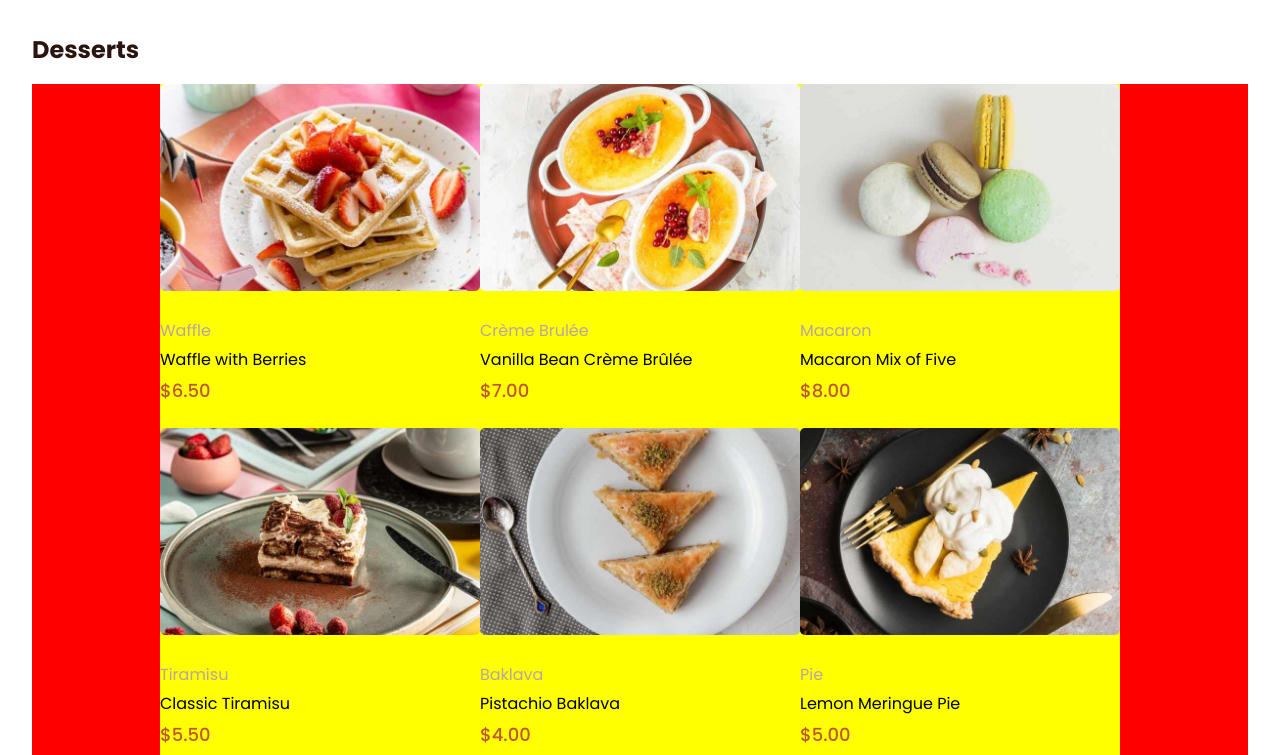
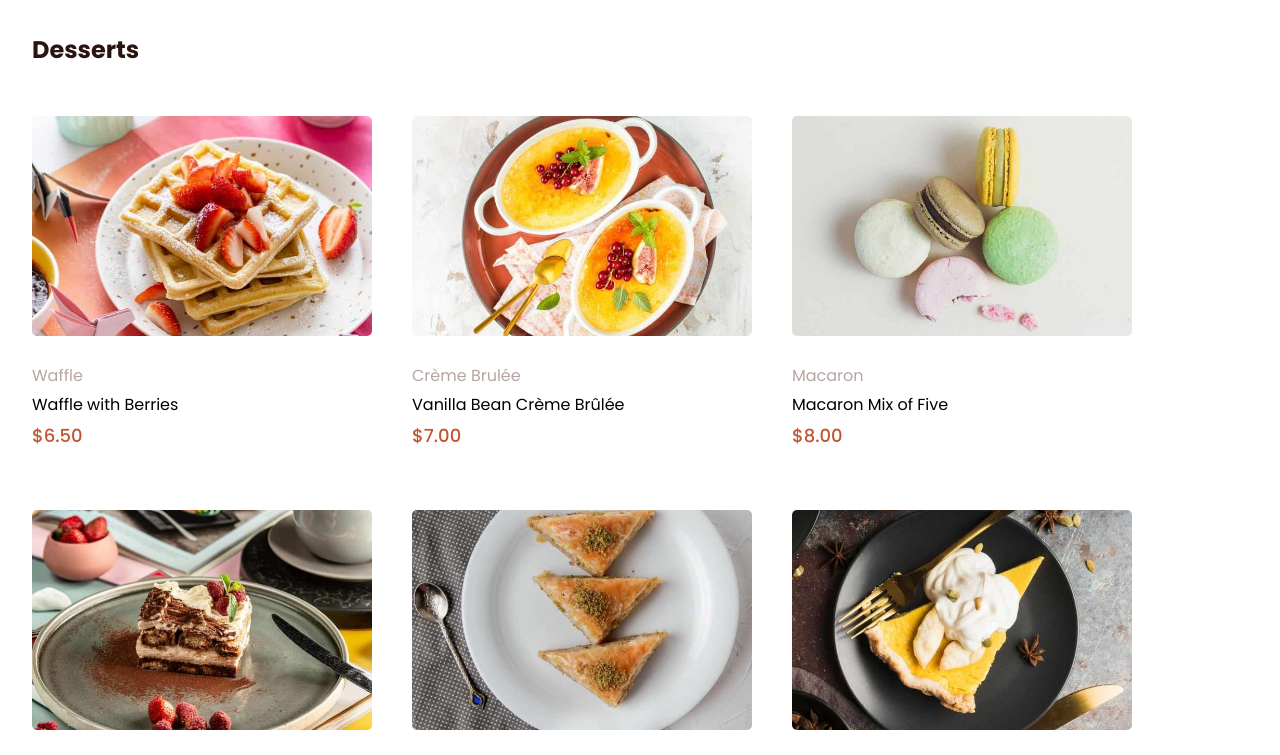
Before and after one commit to SistemasCaseej/Restaurante, a website: page pages/products/products.html in a window 1280 px wide. Shown: the top 755 px of the page. Drawn offline with Linux system fonts and the light colour scheme; a web font is replaced by a local one.

Commit message:
Layout products update

```diff
--- a/pages/products/products.css
+++ b/pages/products/products.css
@@ -18,29 +18,28 @@
     color: #bf5633;
     font-size: 18px;
     font-weight: 500;
-    margin-bottom: 1.5rem;
+    margin-bottom: 1.3rem;
 }
 
 .price{
     margin-top: 0.3rem;
 }
 
-
-.product-section{
-    background-color: yellow;
+.main-section{
+    margin-top: 3rem;
 }
 
 
 @media screen and (min-width : 500px) {
     .main-section{
-        background-color: red;
         display: flex;
-        justify-content: center;
+        justify-content: flex-start;
         flex-wrap: wrap;
+        gap: 40px;
     }
 
     .product-section{
-        width: 320px;
+        width: 340px;
         /* margin-right: 3rem; */
 
     }
```
